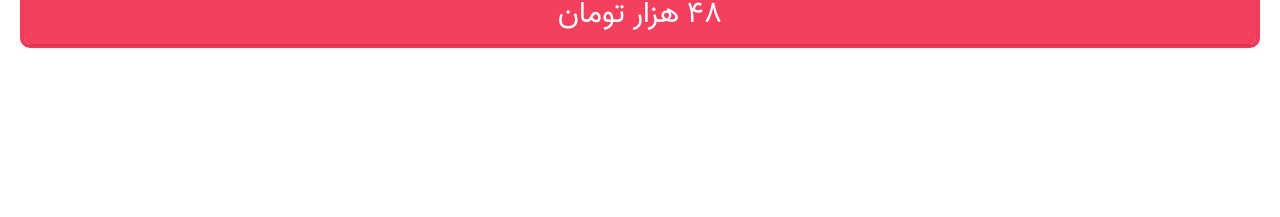
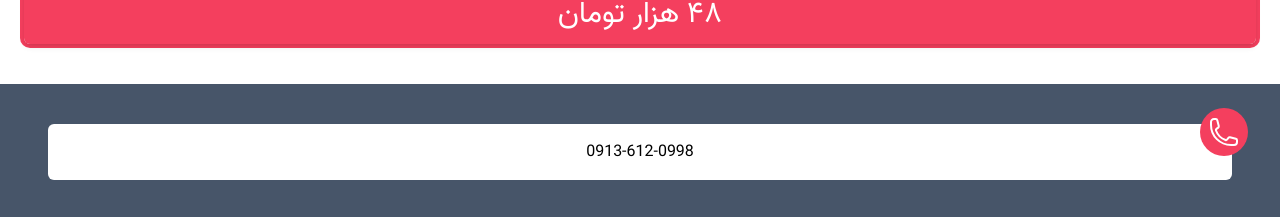
Before and after one commit to amirh4336/fast-food-project, a React (Create React App) app: page / in a window 1280 px wide. Shown: the part 2468-2685 px from the top of the page. Before the commit the page ends 2552 px from the top, so only its background shows below. Built offline with nearby package versions, Linux system fonts and the light colour scheme.

Commit message:
add Footer.js and style to footer

```diff
--- a/src/Components/App.js
+++ b/src/Components/App.js
@@ -1,11 +1,13 @@
 import Header from './Header/Header';
 import Menu from './Menu/Menu';
+import Footer from './Footer/Footer';
 
 function App() {
   return (
     <main className="min-h-screen font-['Vazir']" >
       <Header />
       <Menu />
+      <Footer />
     </main>
   );
 }
--- /dev/null
+++ b/src/Components/Footer/Footer.js
@@ -0,0 +1,18 @@
+
+
+
+export default function Footer() {
+
+    return(
+        <div className="Footer bg-slate-600 py-10 px-12">
+            <div className="phone-number bg-white w-full text-center p-4 rounded-md relative">
+                <div className="phone-icon absolute right-0 top-0 bg-rose-500 text-white rounded-full p-2 -mt-4 -mr-4">
+                    <svg xmlns="http://www.w3.org/2000/svg" fill="none" viewBox="0 0 24 24" strokeWidth={1.5} stroke="currentColor" className="w-8 h-8">
+                        <path strokeLinecap="round" strokeLinejoin="round" d="M2.25 6.75c0 8.284 6.716 15 15 15h2.25a2.25 2.25 0 002.25-2.25v-1.372c0-.516-.351-.966-.852-1.091l-4.423-1.106c-.44-.11-.902.055-1.173.417l-.97 1.293c-.282.376-.769.542-1.21.38a12.035 12.035 0 01-7.143-7.143c-.162-.441.004-.928.38-1.21l1.293-.97c.363-.271.527-.734.417-1.173L6.963 3.102a1.125 1.125 0 00-1.091-.852H4.5A2.25 2.25 0 002.25 4.5v2.25z" />
+                    </svg>
+                </div>
+                <p>0913-612-0998</p>
+            </div>
+        </div>
+    )
+}
--- a/src/Components/Menu/Menu.js
+++ b/src/Components/Menu/Menu.js
@@ -1,6 +1,6 @@
 // Components
 import TabFoods from "./TabFoods";
-import ItemsFood from './ItemsFood';
+import ItemsFood from "./ItemsFood";
 
 export default function List() {
 
```
